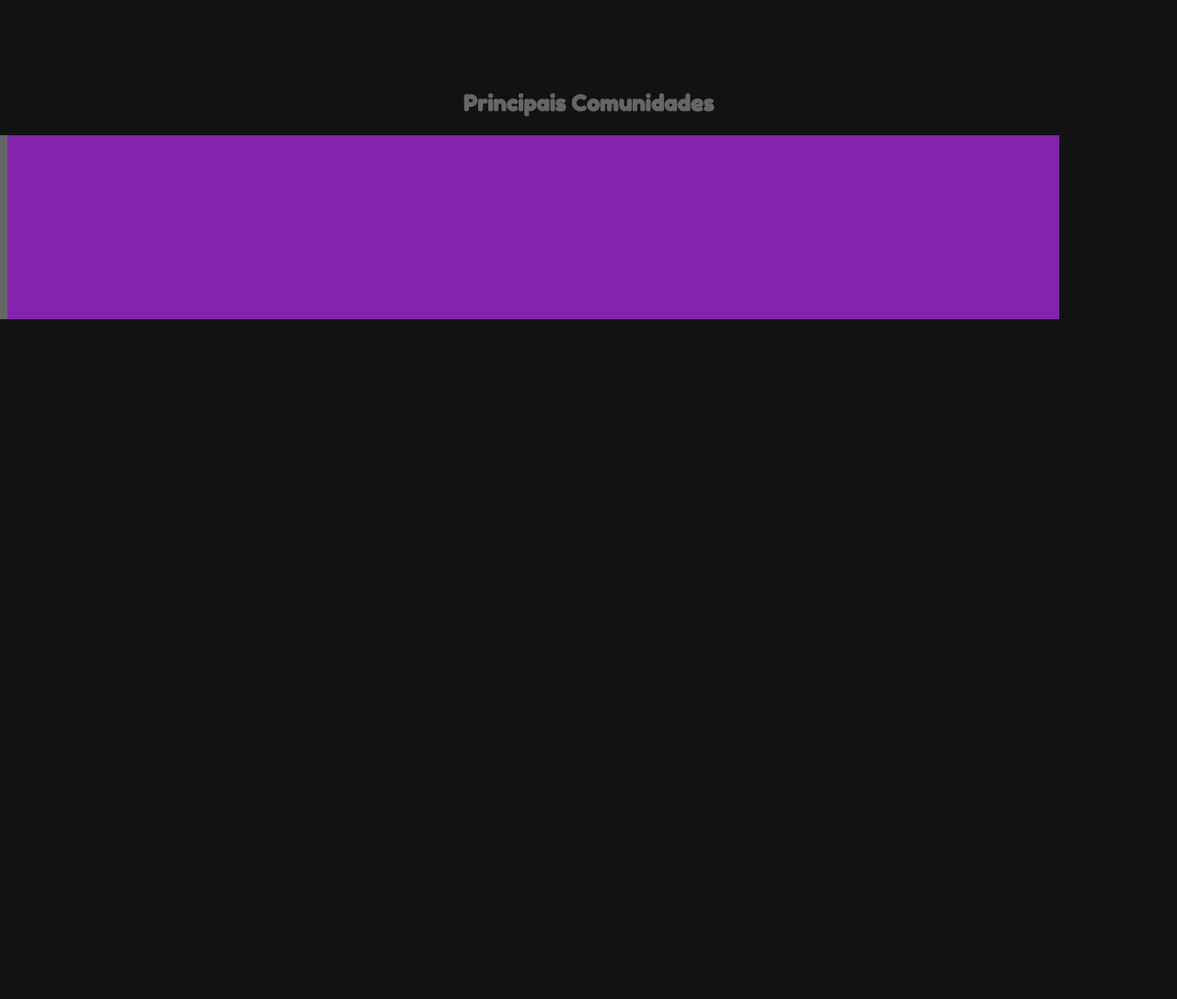
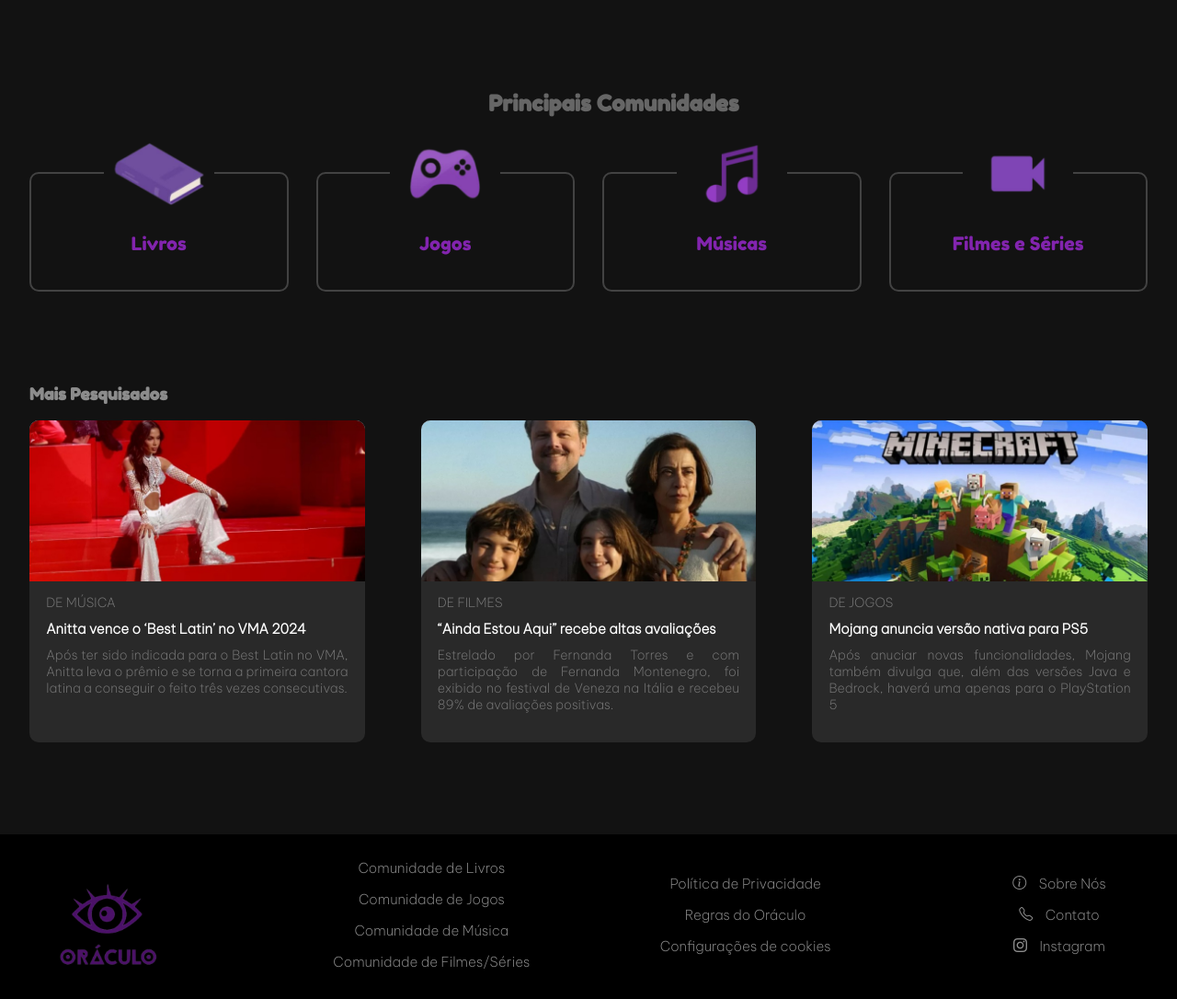
Before and after one commit to melinamelo/site-oraculo, a plain HTML site: page home.html in a window 1280 px wide. Shown: the part 103-1189 px from the top of the page at 92% size. Before the commit the page ends 800 px from the top, so only its background shows below. Drawn offline with nearby package versions, Linux system fonts and the light colour scheme.

Commit message:
home modelo  figma pronta

```diff
--- a/assets/home.css
+++ b/assets/home.css
@@ -18,6 +18,10 @@
 @font-face {
     font-family: 'Fredoka';
     src: url('fonts/FredokaOne-Regular.ttf');
+}
+@font-face {
+    font-family: 'Vietnam';
+    src: url('fonts/BeVietnamPro-ExtraLight.ttf');
 }
 body{
     background-color: #121212;
@@ -87,10 +91,11 @@
     width: 100%;
     height: 1px;
     background-color: #8B8B8B;
-    margin-top: 330px;
+    margin-top: 390px;
 }
 .account{
     display: flex;
+    margin-top: 10px;
 }
 .perfil{
     width: 50px;
@@ -152,21 +157,117 @@
     color: #666666;
     align-self: center;
     font-family: "Fredoka";
-
+    margin-left: 41.5%;
 }
 main{
     width: 100%;
     align-items: center;
-    text-align: center;
     justify-content: center;
 }
 .box-comunidades{
     display: flex;
-    background-color: #8224AE;
-    width: 90%;
+    width: 95%;
     align-self: center;
-    height: 200px;
+    height: 130px;
+    margin-left: 2.5%;
+    margin-top: 60px;
+    column-gap: 30px;
 }
 .comunidades{
-    border: 1px solid #666666;
+    border: 2px solid #424242;
+    width: 23.75%;
+    border-radius: 10px;
+    align-items: center;
+    text-align: center;
 }
+.icone-comunidade{
+    width: 120px;
+    margin-top: -60px;
+}
+.icone-comunidade1{
+    width: 120px;
+    margin-top: -60px;
+}
+.comunidade-name{
+    color: #8224AE;
+    display: block;
+    font-family: "Fredoka";
+    font-size: 20px;
+}
+h3{
+    color: #8C8C8C;
+    font-size: 18px;
+    font-family: "Fredoka";
+    margin-left: 2.5%;
+    margin-top: 100px;
+}
+.box-novidades{
+    display: flex;
+    width: 95%;
+    margin-left: 2.5%;
+    column-gap: 30px;
+    justify-content: space-between;
+    margin-bottom: 100px;
+}
+.novidade{
+    background-color: #292929;
+    width: 30%;
+    height: 350px;
+    border-radius: 10px;
+}
+.img-novidade{
+    width: 100%;
+    border-radius: 10px 10px 0px 0px;
+}
+.novidade span{
+    font-size: 14px;
+    display: block;
+    margin-bottom: 10px;
+    width: 90%;
+    text-align: justify;
+    margin-left: 5%;
+    margin-top: 10px;
+    font-family: "Vietnam";
+    color: #787878
+}
+.titulo-novidade{
+    font-size: 15px;
+    display: block;
+    margin-bottom: 10px;
+    width: 90%;
+    text-align: justify;
+    margin-left: 5%;
+    margin-top: 5px;
+    font-family: "Vietnam";
+    color: white;
+}
+.rodape{
+    background-color: #000000;
+    display: flex;
+    width: 100%;
+    justify-content: space-between;
+}
+.info-rodape{
+    width:20%;
+    justify-content: center;
+    display: flex;
+    flex-direction: column;
+    text-align: center;
+}
+.logo-rodape{
+    width: 70%;
+    margin-left: 10%;
+}
+.link-rodape{
+    font-size: 15px;
+    display: block;
+    margin-bottom: 10px;
+    margin-top: 5px;
+    font-family: "Vietnam";
+    color: #8d8d8d;
+    justify-content: center;
+    align-items: center;
+}
+i{
+    margin-right: 10px;
+}
--- a/home.html
+++ b/home.html
@@ -3,6 +3,7 @@
 <head>
     <meta charset="UTF-8">
     <meta name="viewport" content="width=device-width, initial-scale=1.0">
+    <link rel="stylesheet" href="https://cdn.jsdelivr.net/npm/bootstrap-icons@1.11.3/font/bootstrap-icons.min.css">
     <link rel="stylesheet" href="assets/home.css">
     <title>Home</title>
 </head>
@@ -44,11 +45,68 @@
     <main>
         <h2>Principais Comunidades</h2>
         <section class="box-comunidades">
-            <div class="comunidades"></div>
-            <div class="comunidades"></div>
-            <div class="comunidades"></div>
-            <div class="comunidades"></div>
+            <div class="comunidades">
+                <img src="assets/img/book.png"  class="icone-comunidade">
+                <span class="comunidade-name">Livros</span>
+            </div>
+            <div class="comunidades">
+                <img src="assets/img/game.png"  class="icone-comunidade" alt="" >
+                <span class="comunidade-name">Jogos</span>
+            </div>
+            <div class="comunidades">
+                <img src="assets/img/song.png"  class="icone-comunidade" alt="">
+                <span class="comunidade-name">Músicas</span>
+            </div>
+            <div class="comunidades">
+                <img src="assets/img/video.png"  class="icone-comunidade1" alt="">
+                <span class="comunidade-name">Filmes e Séries</span>
+            </div>
         </section>
+        <h3>Mais Pesquisados</h3>
+        <section class="box-novidades">
+            <div class="novidade">
+                <img src="assets/img/Anitta-novidades.jpeg" class="img-novidade" alt="">
+                <span>DE MÚSICA</span>
+                <h4 class="titulo-novidade">Anitta vence o ‘Best Latin’ no VMA 2024</h4>
+                <span>Após ter sido indicada para o Best Latin no VMA, Anitta leva o prêmio
+                e se torna a primeira cantora latina a conseguir o feito três vezes consecutivas.</span>
+            </div>
+            <div class="novidade">
+                <img src="assets/img/filme-novidade.jpeg" class="img-novidade" alt="">
+                <span>DE FILMES</span>
+                <h4 class="titulo-novidade">“Ainda Estou Aqui” recebe altas avaliações</h4>
+                <span>Estrelado por Fernanda Torres e com participação de Fernanda Montenegro,
+                foi exibido no festival de Veneza na Itália e recebeu 89% de avaliações positivas.</span>
+            </div>
+            <div class="novidade">
+                <img src="assets/img/minecraft-novidades.jpeg" class="img-novidade" alt="">
+                <span>DE JOGOS</span>
+                <h4 class="titulo-novidade">Mojang anuncia versão nativa para PS5</h4>
+                <span>Após anuciar novas funcionalidades, Mojang também divulga que, além das versões
+                Java e Bedrock, haverá uma apenas para o PlayStation 5</span>
+            </div>
+        </section>
+        <footer class="rodape">
+            <div class="info-rodape">
+                <img class="logo-rodape" src="assets/img/4_Sem_Título_20240912103141-removebg-preview.png" alt="">
+            </div>
+            <div class="info-rodape">
+                <a href="" class="link-rodape">Comunidade de Livros</a>
+                <a href="" class="link-rodape">Comunidade de Jogos</a>
+                <a href="" class="link-rodape">Comunidade de Música</a>
+                <a href="" class="link-rodape">Comunidade de Filmes/Séries</a>
+            </div>
+            <div class="info-rodape">
+                <a href="" class="link-rodape">Política de Privacidade</a>
+                <a href="" class="link-rodape">Regras do Oráculo</a>
+                <a href="" class="link-rodape">Configurações de cookies</a>
+            </div>
+            <div class="info-rodape">
+                <a href="" class="link-rodape"><i class="bi bi-info-circle"></i> Sobre Nós</a>
+                <a href="" class="link-rodape"><i class="bi bi-telephone"></i> Contato</a>
+                <a href="" class="link-rodape"><i class="bi bi-instagram"></i> Instagram</a>
+            </div>
+        </footer>
     </main>
 </body>
 </html>
```
Also changed, not shown: assets/fonts/BeVietnamPro-ExtraLight.ttf (added), assets/img/Anitta-novidades.jpeg (added), assets/img/filme-novidade.jpeg (added), assets/img/minecraft-novidades.jpeg (added).
